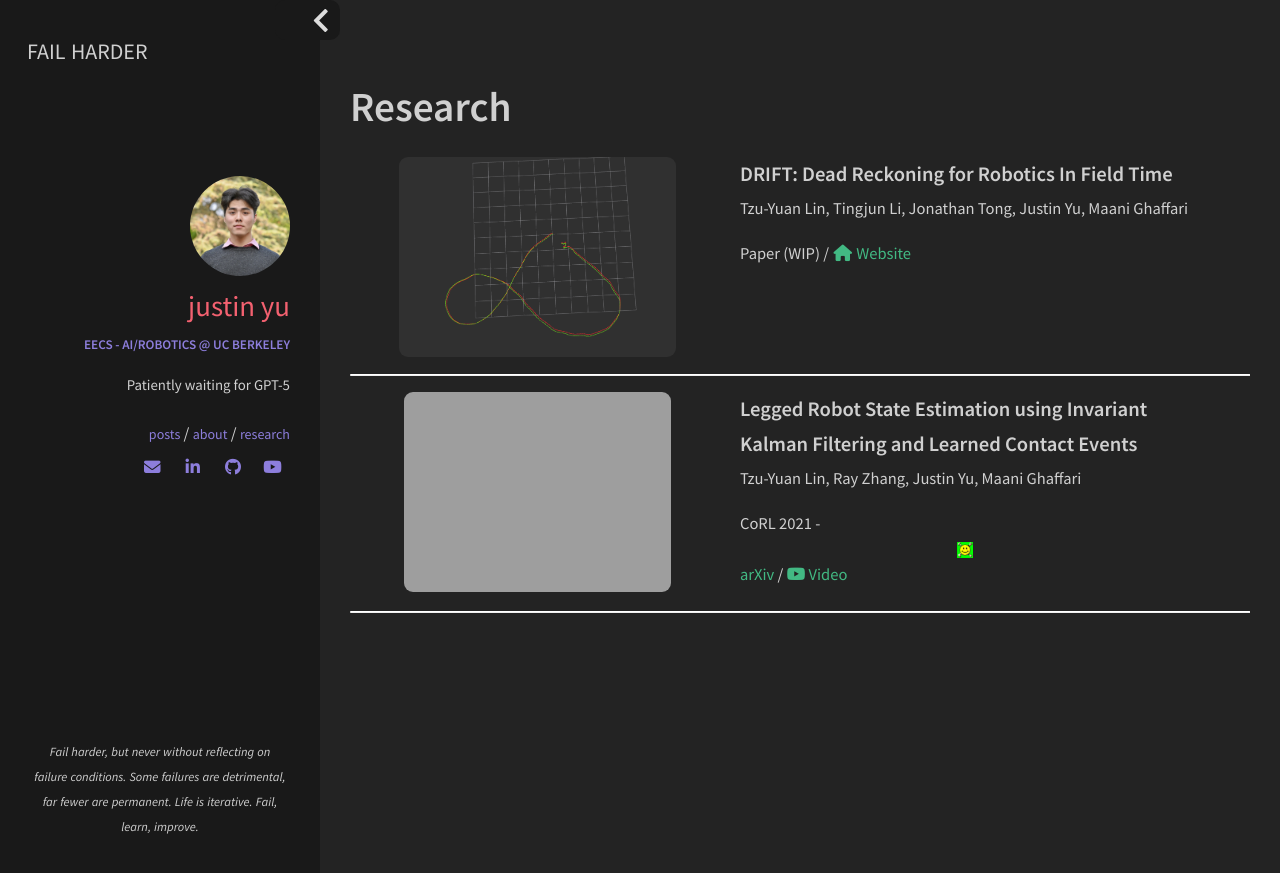
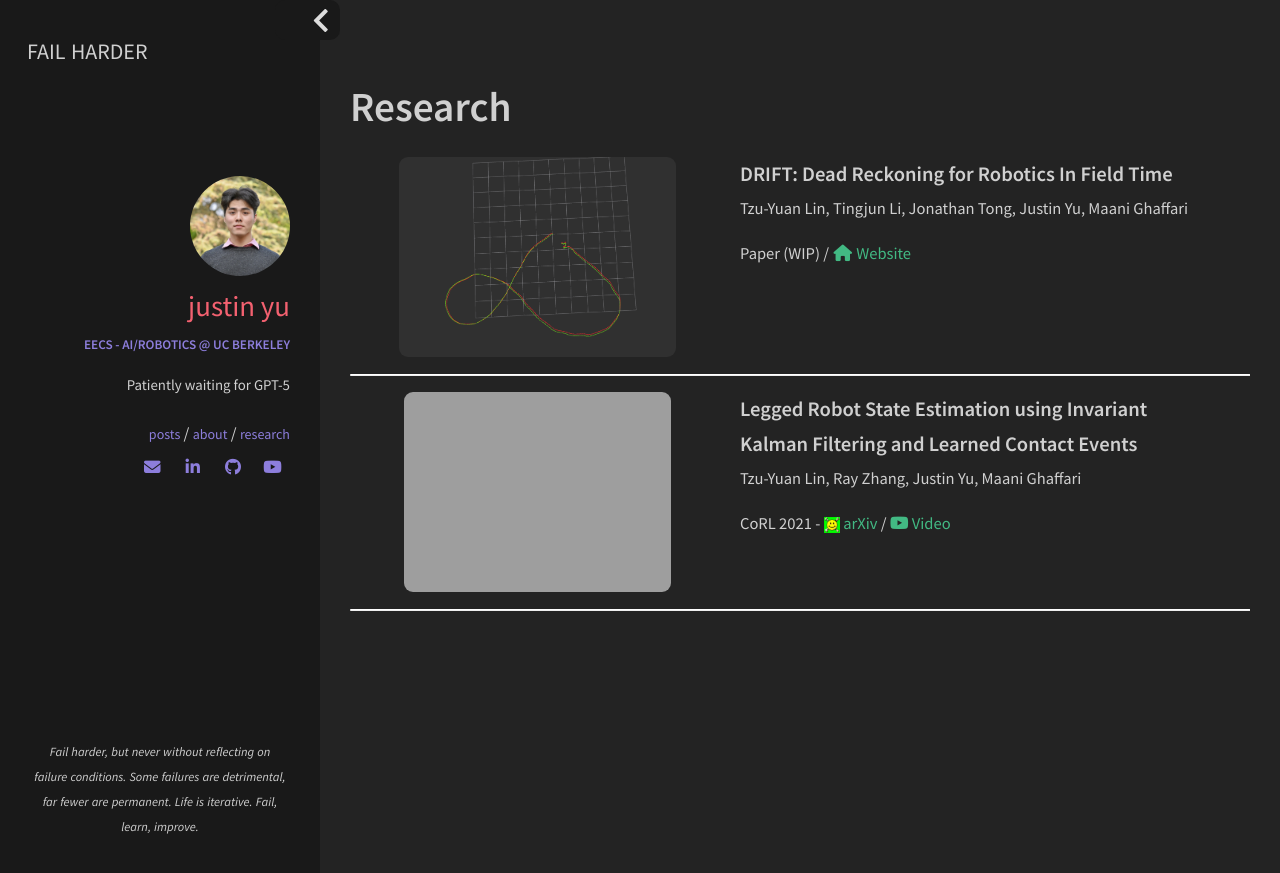
Before and after one commit to uynitsuj/uynitsuj.github.io, a Jekyll site: the page built from publications.html, in a window 1280 px wide. Shown: the top 873 px of the page. Built offline with Jekyll 4.4.1, drawn with Linux system fonts in a browser that asks for light colours; nearby versions of some CDN libraries.

Commit message:
inline arxiv icon

```diff
--- a/_includes/sections/publications.html
+++ b/_includes/sections/publications.html
@@ -37,8 +37,12 @@
             <br>
             <!-- LINKS -->
             <p style="margin:10px;"></p>
-            CoRL 2021 - <a href="https://arxiv.org/abs/2106.15713" target="_blank"><img class="inline-image"
-                    src="{{ site.url }}/images/arxiv.png" alt="A " />arXiv</a> / <a
+            CoRL 2021 - <img src="https://uynitsuj.github.io/images/arxiv.png" alt="A " style="
+                height: 1em;
+                margin: 0px;
+                vertical-align: middle;
+                display: inline;
+            " class="inline-image"> <a href="https://arxiv.org/abs/2106.15713" target="_blank"> arXiv</a> / <a
                 href="https://www.youtube.com/watch?v=oVbP-Y8xT_E" target="_blank"><i class="fa-brands fa-youtube"></i>
                 Video</a>
             <p></p>
```
